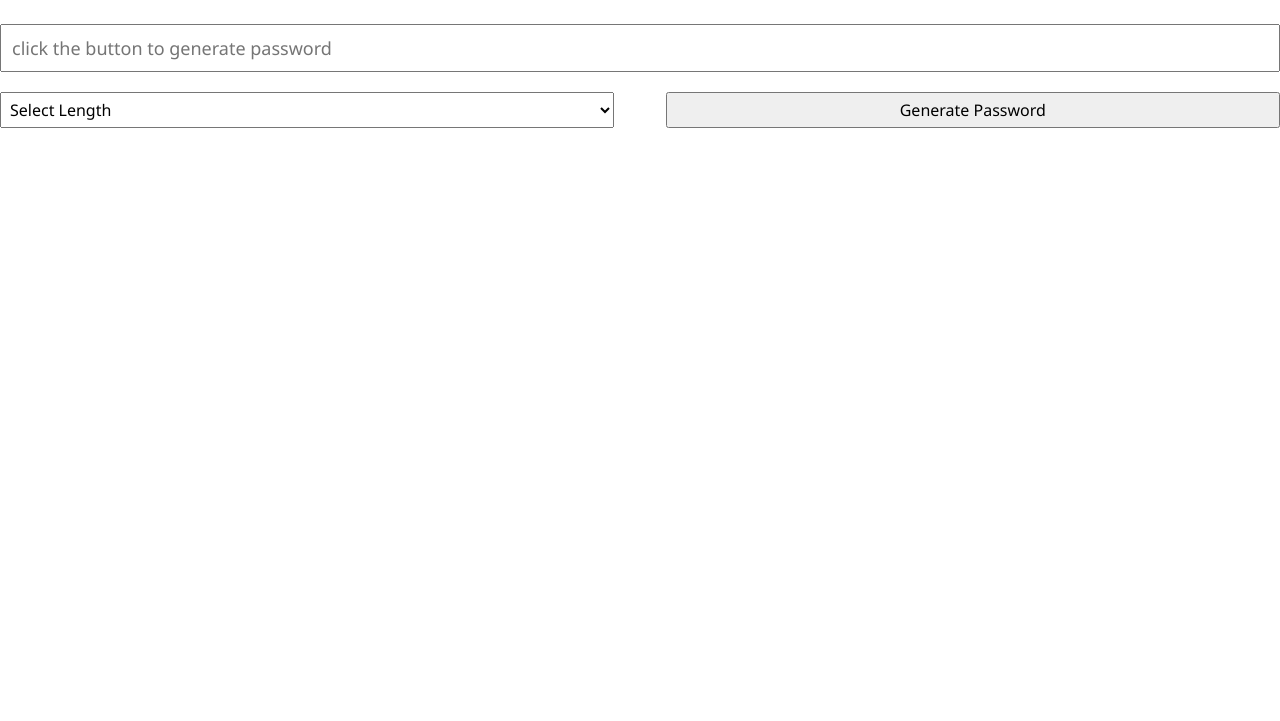
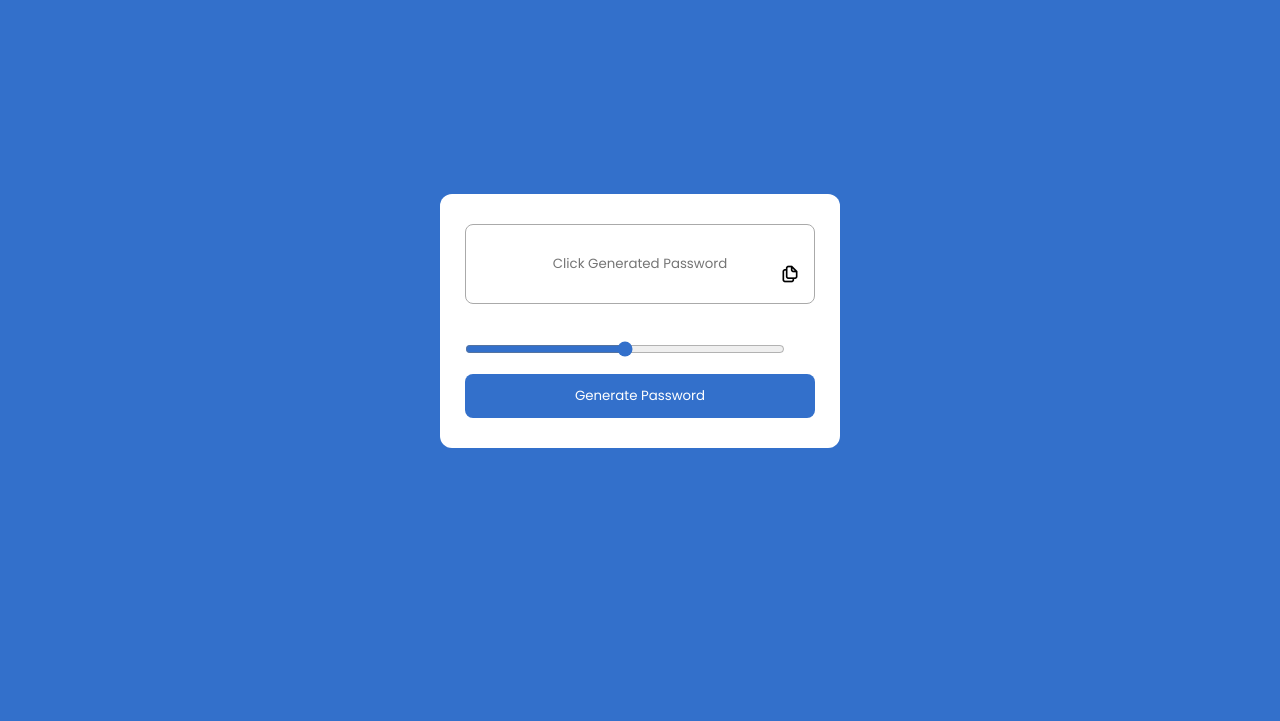
Before and after one commit to Sugaml/basic-project, a plain HTML site: page password-generator/index.html in a window 1280 px wide. Shown: the part 79-800 px from the top of the page. Drawn offline with nearby package versions, Linux system fonts and the light colour scheme.

Commit message:
Dynamic password generator

```diff
--- a/password-generator/index.html
+++ b/password-generator/index.html
@@ -1,35 +1,32 @@
 <!DOCTYPE html>
-<html>
+<html lang="en">
+
 <head>
-        <title>Password Genrator</title>
-        <link rel="stylesheet" type="text/css" href="style.css">
+    <meta charset="UTF-8">
+    <meta name="viewport" content="width=device-width, initial-scale=1.0">
+    <title>Generate</title>
+    <link rel="stylesheet" href="style.css">
+    <link rel="stylesheet" href="https://unicons.iconscout.com/release/v4.0.8/css/line.css">
     <script src="script.js"></script>
 </head>
+
 <body>
-        <div class="container">
-            <h1>
-                Generate Strong Password
-            </h1>
-            <input
-            type="text"
-            placeholder="click the button to generate password"
-            id="display-password"
-            />
-            <div class="generate-container">
-                <select name="passwordLength" id="password-length">
-                    <option value="0" selected disabled>Select Length</option>
-                    <option value="4">4</option>
-                    <option value="6">6</option>
-                    <option value="8">8</option>
-                    <option value="10">10</option>
-                    <option value="12">12</option>
-                    <option value="16">16</option>
-                    <option value="20">20</option>
-                    <option value="30">300</option>
-                </select>
-                <button onClick="randomPassword()">Generate Password</button>
+    <div class="wrapper">
+        <div class="password-box">
+            <input type="text" id="display-password" placeholder="Click Generated Password" />
+            <i class="uil uil-copy copy-icon"></i>
+        </div>
+        <div class="range-box">
+            <input type="range" id="password-length" min="4" max="30" />
+            <span class="slider-number"></span>
+        </div>
+        <button onClick="randomPassword()" class="generate-button">
+            Generate Password
+        </button>
+    </div>
     </div>
     <p id="error-info"></p>
     </div>
 </body>
+
 </html>
--- a/password-generator/script.js
+++ b/password-generator/script.js
@@ -1,6 +1,7 @@
 function randomPassword(){
     let displayPassword=document.getElementById('display-password');
     let passwordLength=document.getElementById('password-length').value;
+
     let error=document.getElementById('error-info');
     let password='';
     let characters='0123456789abcdefghijklmnopqrstuvwxyz!@#$%^&*()ABCDEFGHIJKLMNOPQRSTUVWXY'
--- a/password-generator/style.css
+++ b/password-generator/style.css
@@ -1,51 +1,93 @@
-* {
-    margin:0;
+
+@import url('https://fonts.googleapis.com/css2?family=Poppins&display=swap');
+
+*{
+    margin: 0;
     padding: 0;
-    font-family: 'Segoe UI';
+    box-sizing: border-box;
+    font-family: 'Poppins', sans-serif;
 }
 
-h1 {
-    margin: 20px auto;
-    color: white;
+body{
+    min-height: 100vh;
+    display: flex;
+    align-items: center;
+    justify-content: center;
+    background-color: rgb(51, 112, 203);
 }
 
-body {
-    height: 100vh;
-    width: 100%;
-    background-image: url(bg.jpg);
-    background-repeat: no-repeat;
-    background-size: cover;
-    position: relative;
+.wrapper{
+     position: relative;
+     max-width: 400px;
+     width: 200%;
+     background: white;
+     border-radius: 12px;
+     padding: 30px 25px;
 }
 
-.container {
-    width: 60;
-    margin: auto;
-    display: flex;
-    flex-direction: column;
-    gap: 20px;
+.wrapper .password-box{
+    position: relative;
+    height: 100px;
 }
 
-#display-password {
-    padding: 10px;
-    text-align: start;
-    font-size: large;
+.password-box input{
+    height: 80%;
+    width: 100%;
+    border-radius: 8px;
+    padding: o 45px 0 15px;
+    border: 1px solid #aaa;
+    text-align: center;
+    background-color: transparent;
 }
 
-#error-info {
-    color: red;
-    font-weight: bold;
-    background-color: white;
-    margin: auto;
+.password-box .copy-icon{
+    position: absolute;
+    right: 15px;
+    top: 50%;
+    color: black;
+    font-size: 20px;
+    cursor: pointer;
+    transform: translateY(-50%);
 }
 
-.generate-container {
-    display: flex;
-    justify-content: space-between;
+
+
+.copy-icon:hover{
+    color: rgb(51, 112, 203);
 }
 
-.generate-container * {
-    width: 48%;
-    padding: 5px;
-    font-size: 16px;
+.wrapper .range-box{
+    display: flex;
+    align-items: center;
+    margin-top: 20px;
 }
+
+.range-box input{
+    width: 100%;
+    height: 10px;
+    accent-color: rgb(51, 112, 203);
+
+}
+
+.range-box .slider-number{
+    min-width: 30px;
+    text-align: right;
+    font-size: 17px;
+    color: rgb(51, 112, 203);
+}
+ .wrapper .generate-button{
+    width: 100%;
+    color: white;
+    padding: 12px 0;
+    margin-top: 20px;
+    background-color: rgb(51, 112, 203);
+    border: none;
+    border-radius: 8px;
+    cursor: pointer;
+    transition: all o.2s ease;
+ }
+
+ .generate-button:hover{
+    background-color: rgb(72, 72, 204);
+
+ }
```
Lines whose indentation alone changed are shown as unchanged.
